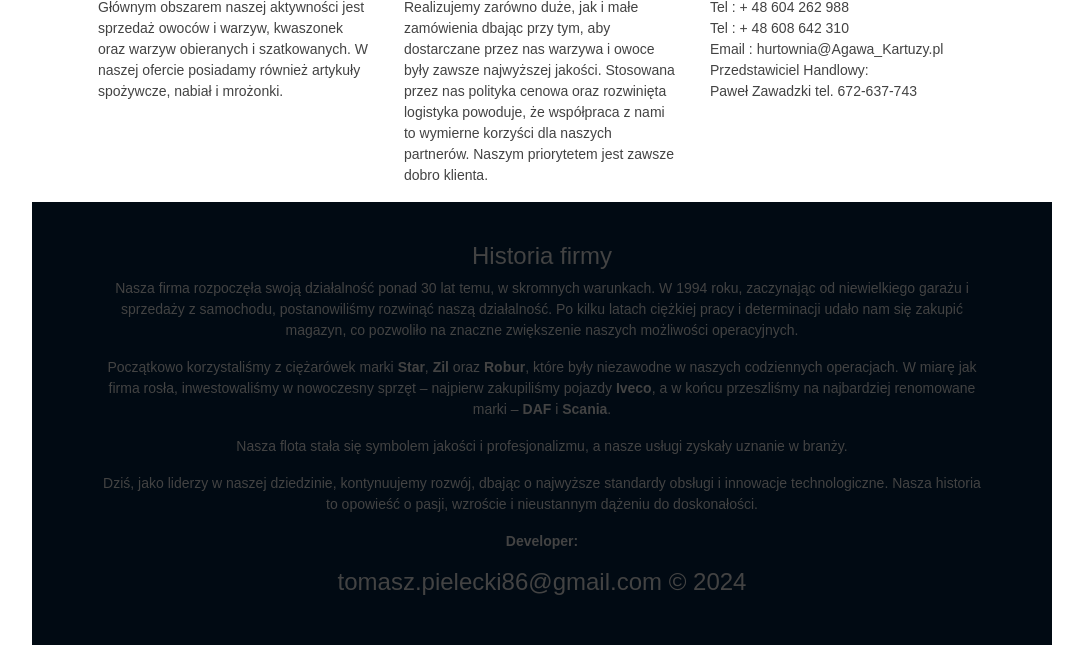
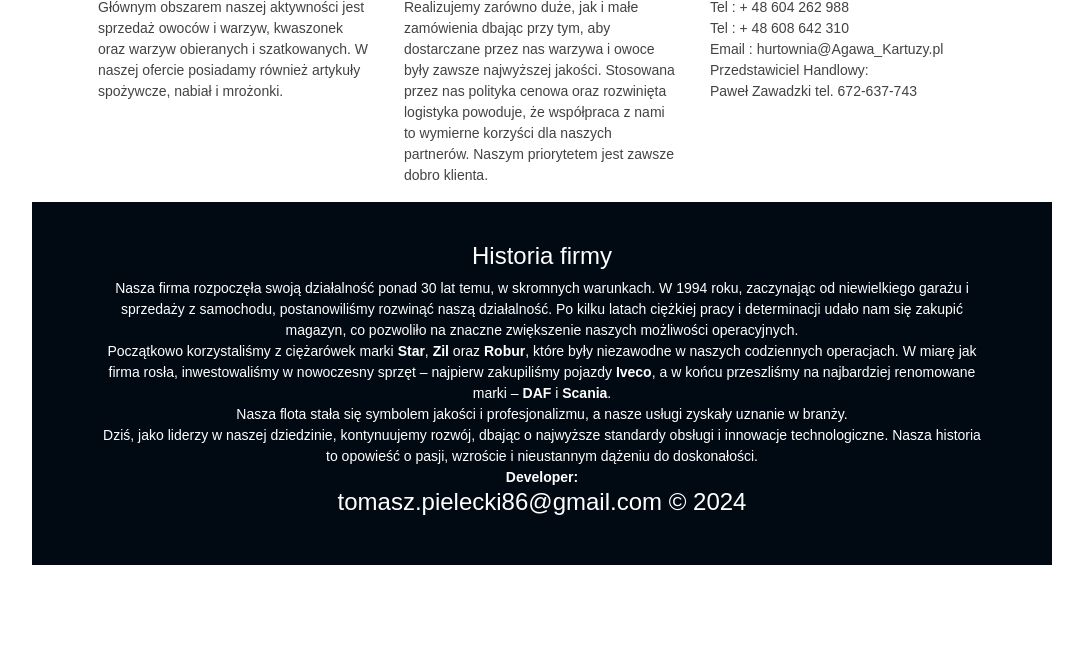
Before and after one commit to TomaszPielecki/Hurtownia_art_spoz, a PHP site: page /index.php in a window 1280 px wide. Shown: the part 385-1030 px from the top of the page, without its empty margins (98-1181 px from the left). After the commit the page ends 950 px from the top, so only its background shows below. Run offline with PHP 8.4, Linux system fonts and the light colour scheme; some libraries are stand-ins or nearby versions.

Commit message:
Historia Firmy Footer

```diff
--- a/CSS/style.css
+++ b/CSS/style.css
@@ -65,7 +65,12 @@ Footer {
   position: relative;
   bottom: 0;
   width: 100%;
-  text-align: center;
+  text-align: center; /* Centrowanie tekstu */
+  color: #fff; /* Kolor tekstu na biały, aby kontrastował z ciemnym tłem */
+}
+
+Footer p {
+  margin: 0; /* Usunięcie marginesów, aby tekst był wycentrowany idealnie */
 }
 
 /* Media queries */
```
